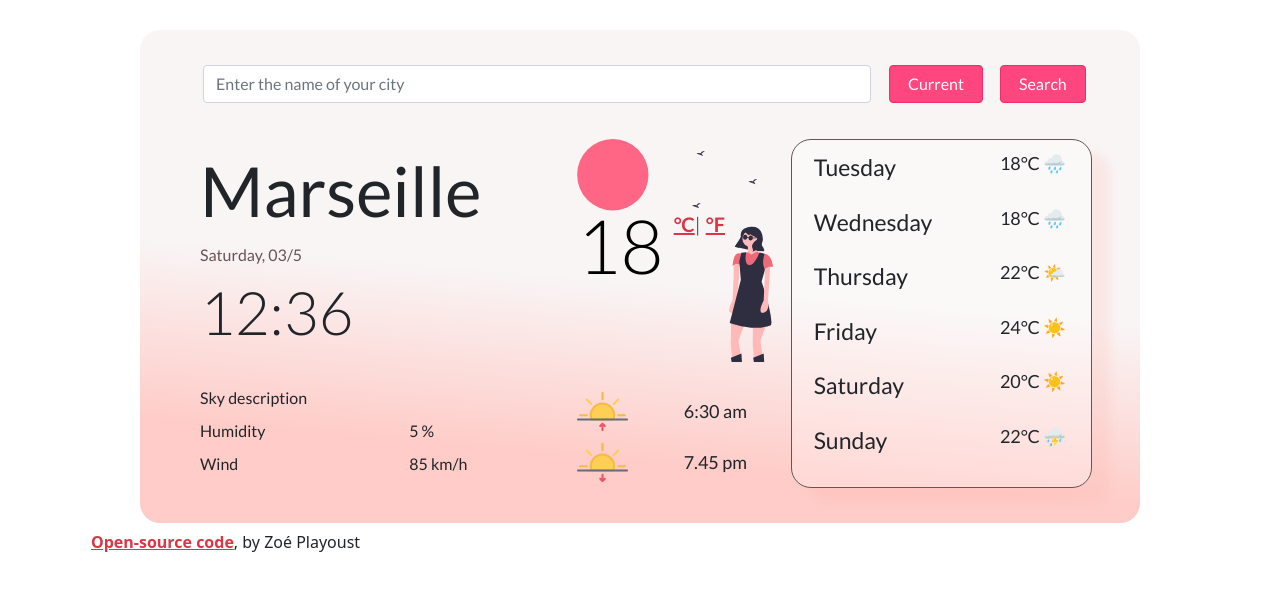
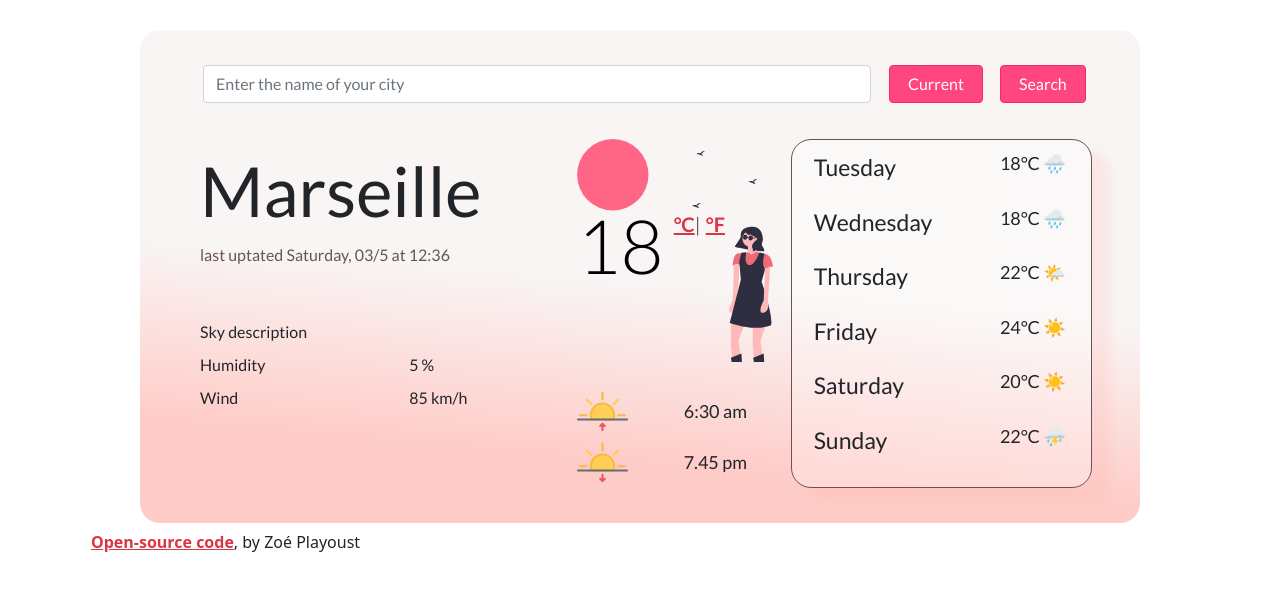
Before and after one commit to ZoePlayoust/weatherapp, a plain HTML site: page index.html in a window 1280 px wide. Drawn offline with nearby package versions, Linux system fonts and the light colour scheme; no server answers.

Commit message:
Move the time and date
Added "last updated + date + time"
Removing the current time

```diff
--- a/app/app.js
+++ b/app/app.js
@@ -12,7 +12,6 @@ let minute = now.getMinutes();
 if (minute < 10) {
   minute = `0${minute}`;
 }
-time.innerHTML = `${hour}:${minute}`;
 
 let days = [
   "Sunday",
@@ -44,7 +43,7 @@ let months = [
 let month = months[now.getMonth()];
 
 let date = document.querySelector("#date");
-date.innerHTML = `${day}, ${month}/${number}`;
+date.innerHTML = `last uptated ${day}, ${month}/${number} at ${hour}:${minute}`;
 
 //Side Dates to loop still a mess atm but it will look better
 
--- a/index.html
+++ b/index.html
@@ -51,12 +51,11 @@
       <div class="row row1">
         <div class="col-5">
           <div id="city">Marseille</div>
-          <div class="current-date" id="date">Monday, 7th February</div>
+          <div class="current-date" id="date">Last updated : </div>
           <div class="row row2">
             <div class="col-10">
-              <span class="current-time">
-                <span id="time-number">2:35</span><span id="am-pm"> </span
-              ></span>
+              <span class="current-icon">
+                <img id="weather-icon" src="" alt="">
               <br />
               <br />
               <div class="row row3">
```
